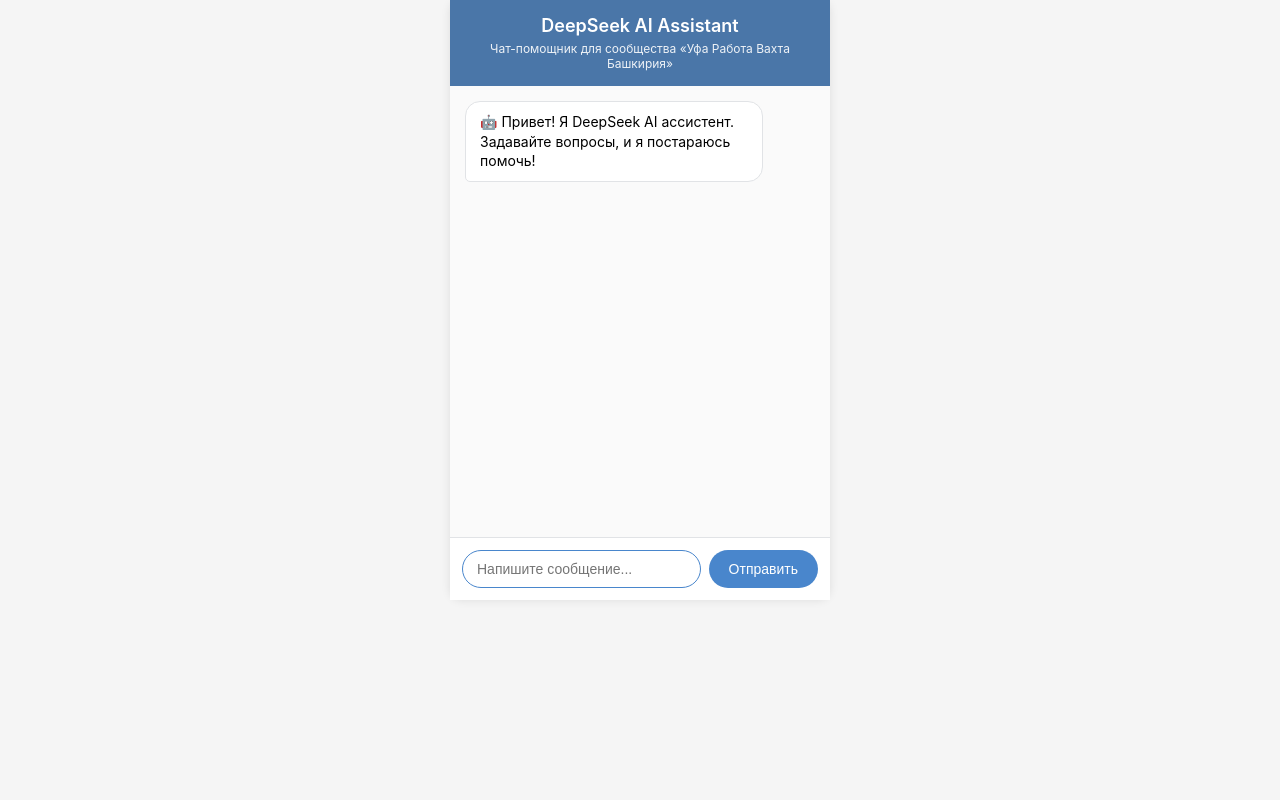
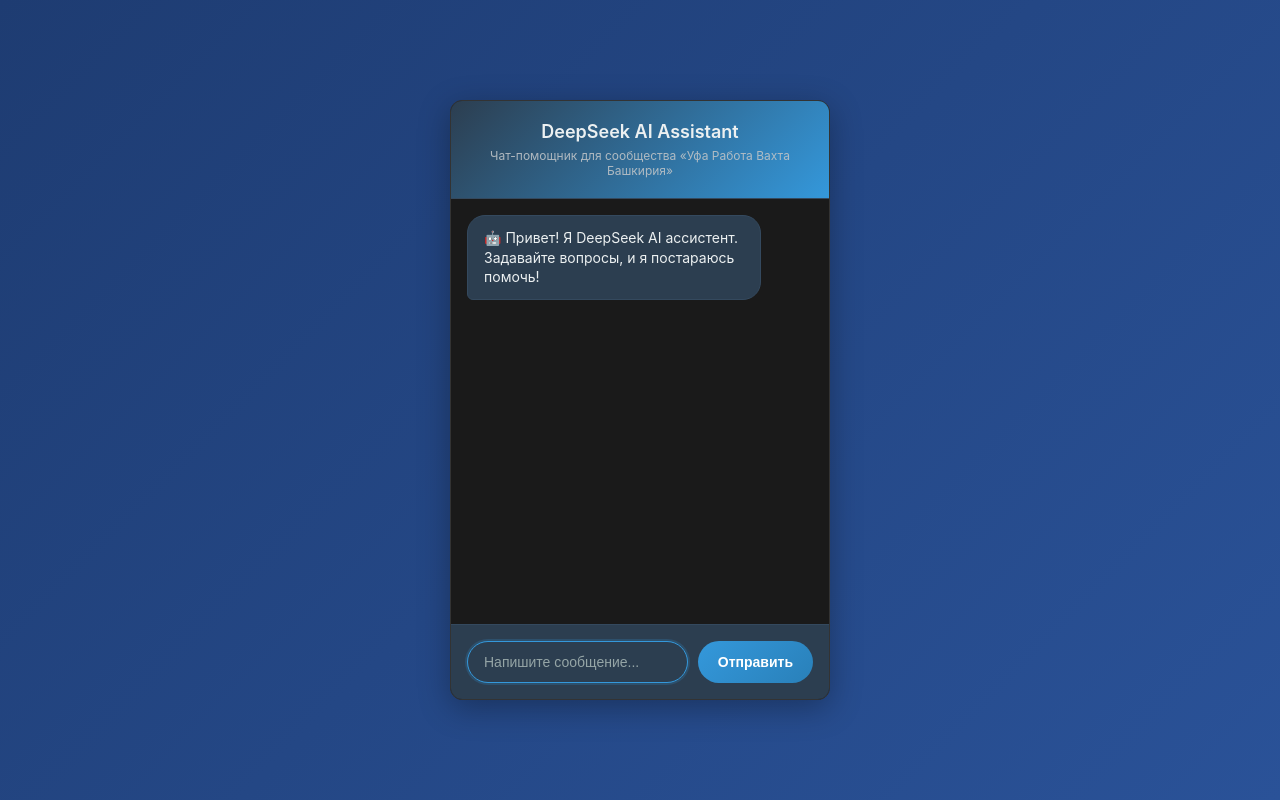
Before and after one commit to bakhti4oki-blip/deepseek-vk-widget, a website: page public/index.html in a window 1280 px wide. Drawn offline with Linux system fonts and the light colour scheme.

Commit message:
Update style.css

```diff
--- a/public/style.css
+++ b/public/style.css
@@ -6,144 +6,201 @@
 
 body {
     font-family: -apple-system, BlinkMacSystemFont, 'Segoe UI', Roboto, Oxygen, Ubuntu, Cantarell, sans-serif;
-    background: #f5f5f5;
+    background: linear-gradient(135deg, #1e3c72 0%, #2a5298 100%);
     height: 100vh;
-    overflow: hidden;
+    display: flex;
+    justify-content: center;
+    align-items: center;
+    color: #ffffff;
 }
 
 #app {
-    width: 100%;
-    max-width: 400px;
-    height: 100vh;
-    max-height: 600px;
-    background: white;
-    margin: 0 auto;
+    width: 380px;
+    height: 600px;
+    background: #1a1a1a;
+    border-radius: 12px;
+    box-shadow: 0 8px 32px rgba(0, 0, 0, 0.3);
     display: flex;
     flex-direction: column;
-    box-shadow: 0 0 10px rgba(0,0,0,0.1);
+    overflow: hidden;
+    border: 1px solid #333;
 }
 
 /* Для мобильных VK */
 @media (max-width: 768px) {
+    body {
+        background: #1a1a1a;
+    }
+
     #app {
-        max-width: 100%;
-        max-height: 100vh;
+        width: 100%;
+        height: 100vh;
         border-radius: 0;
+        box-shadow: none;
+        border: none;
     }
 }
 
 header {
-    background: #4a76a8; /* VK blue */
+    background: linear-gradient(135deg, #2c3e50 0%, #3498db 100%);
     color: white;
-    padding: 15px 20px;
+    padding: 20px;
     text-align: center;
     flex-shrink: 0;
+    border-bottom: 1px solid #34495e;
 }
 
 header h1 {
     font-size: 18px;
-    margin-bottom: 5px;
+    margin-bottom: 6px;
     font-weight: 600;
+    color: #ecf0f1;
 }
 
 header p {
     font-size: 12px;
     opacity: 0.9;
+    color: #bdc3c7;
 }
 
 #messages {
     flex: 1;
-    padding: 15px;
+    padding: 16px;
     overflow-y: auto;
-    background: #fafafa;
+    background: #1a1a1a;
 }
 
 .message {
     margin-bottom: 12px;
-    padding: 10px 14px;
-    border-radius: 15px;
+    padding: 12px 16px;
+    border-radius: 18px;
     max-width: 85%;
     word-wrap: break-word;
     line-height: 1.4;
     font-size: 14px;
+    animation: fadeIn 0.3s ease-in;
+}
+
+@keyframes fadeIn {
+    from { opacity: 0; transform: translateY(10px); }
+    to { opacity: 1; transform: translateY(0); }
 }
 
 .message.bot {
-    background: white;
-    border: 1px solid #e1e3e6;
-    border-bottom-left-radius: 5px;
+    background: #2c3e50;
+    color: #ecf0f1;
+    border-bottom-left-radius: 6px;
     margin-right: auto;
+    border: 1px solid #34495e;
 }
 
 .message.user {
-    background: #4986cc;
+    background: linear-gradient(135deg, #3498db 0%, #2980b9 100%);
     color: white;
     margin-left: auto;
-    border-bottom-right-radius: 5px;
+    border-bottom-right-radius: 6px;
+    box-shadow: 0 2px 8px rgba(52, 152, 219, 0.3);
 }
 
 .message.loading {
-    background: #f0f0f0;
-    color: #666;
+    background: #34495e;
+    color: #bdc3c7;
     font-style: italic;
+    border: 1px solid #4a6378;
 }
 
 #form {
     display: flex;
-    padding: 12px;
-    background: white;
-    border-top: 1px solid #e1e3e6;
-    gap: 8px;
+    padding: 16px;
+    background: #2c3e50;
+    border-top: 1px solid #34495e;
+    gap: 10px;
     flex-shrink: 0;
 }
 
 #input {
     flex: 1;
-    padding: 10px 14px;
-    border: 1px solid #e1e3e6;
-    border-radius: 20px;
+    padding: 12px 16px;
+    border: 1px solid #34495e;
+    border-radius: 24px;
     outline: none;
     font-size: 14px;
-    background: #fafbfc;
+    background: #34495e;
+    color: #ecf0f1;
+    transition: all 0.3s ease;
+}
+
+#input::placeholder {
+    color: #95a5a6;
 }
 
 #input:focus {
-    border-color: #4986cc;
-    background: white;
+    border-color: #3498db;
+    background: #2c3e50;
+    box-shadow: 0 0 0 2px rgba(52, 152, 219, 0.2);
 }
 
 button {
-    padding: 10px 20px;
-    background: #4986cc;
+    padding: 12px 20px;
+    background: linear-gradient(135deg, #3498db 0%, #2980b9 100%);
     color: white;
     border: none;
-    border-radius: 20px;
+    border-radius: 24px;
     cursor: pointer;
-    font-weight: 500;
+    font-weight: 600;
     font-size: 14px;
-    transition: background 0.2s;
+    transition: all 0.3s ease;
     min-width: 80px;
 }
 
 button:hover {
-    background: #3a70b0;
+    background: linear-gradient(135deg, #2980b9 0%, #2471a3 100%);
+    transform: translateY(-1px);
+    box-shadow: 0 4px 12px rgba(52, 152, 219, 0.3);
+}
+
+button:active {
+    transform: translateY(0);
 }
 
 button:disabled {
-    background: #a0aec0;
+    background: #34495e;
     cursor: not-allowed;
+    transform: none;
+    box-shadow: none;
 }
 
 /* Стили для скроллбара */
 #messages::-webkit-scrollbar {
-    width: 4px;
+    width: 6px;
 }
 
 #messages::-webkit-scrollbar-track {
-    background: #f1f1f1;
+    background: #2c3e50;
+    border-radius: 3px;
 }
 
 #messages::-webkit-scrollbar-thumb {
-    background: #c1c1c1;
-    border-radius: 2px;
+    background: #3498db;
+    border-radius: 3px;
 }
+
+#messages::-webkit-scrollbar-thumb:hover {
+    background: #2980b9;
+}
+
+/* Анимация для новых сообщений */
+.message:last-child {
+    animation: slideIn 0.3s ease-out;
+}
+
+@keyframes slideIn {
+    from {
+        opacity: 0;
+        transform: translateY(10px);
+    }
+    to {
+        opacity: 1;
+        transform: translateY(0);
+    }
+}
```
